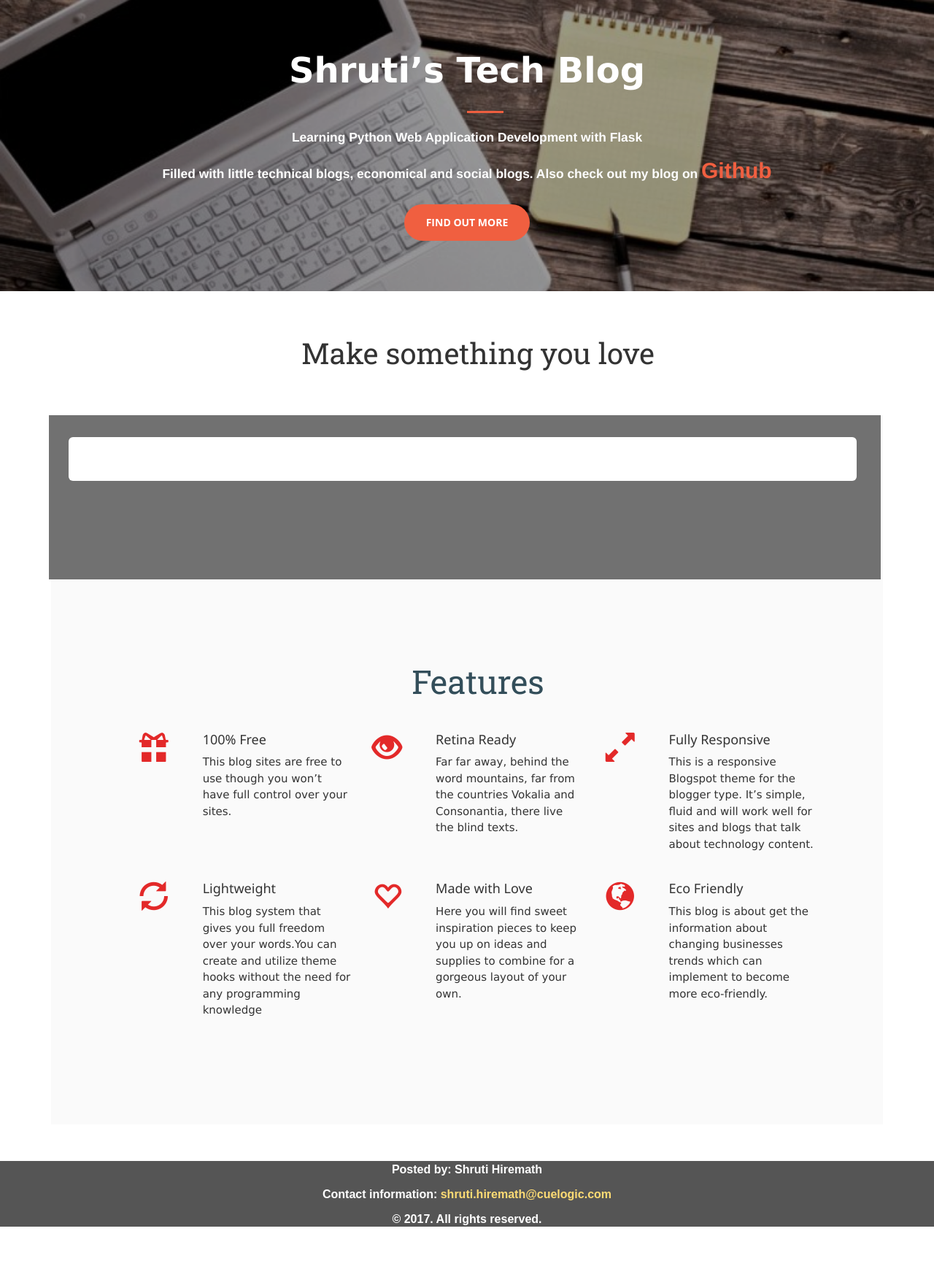
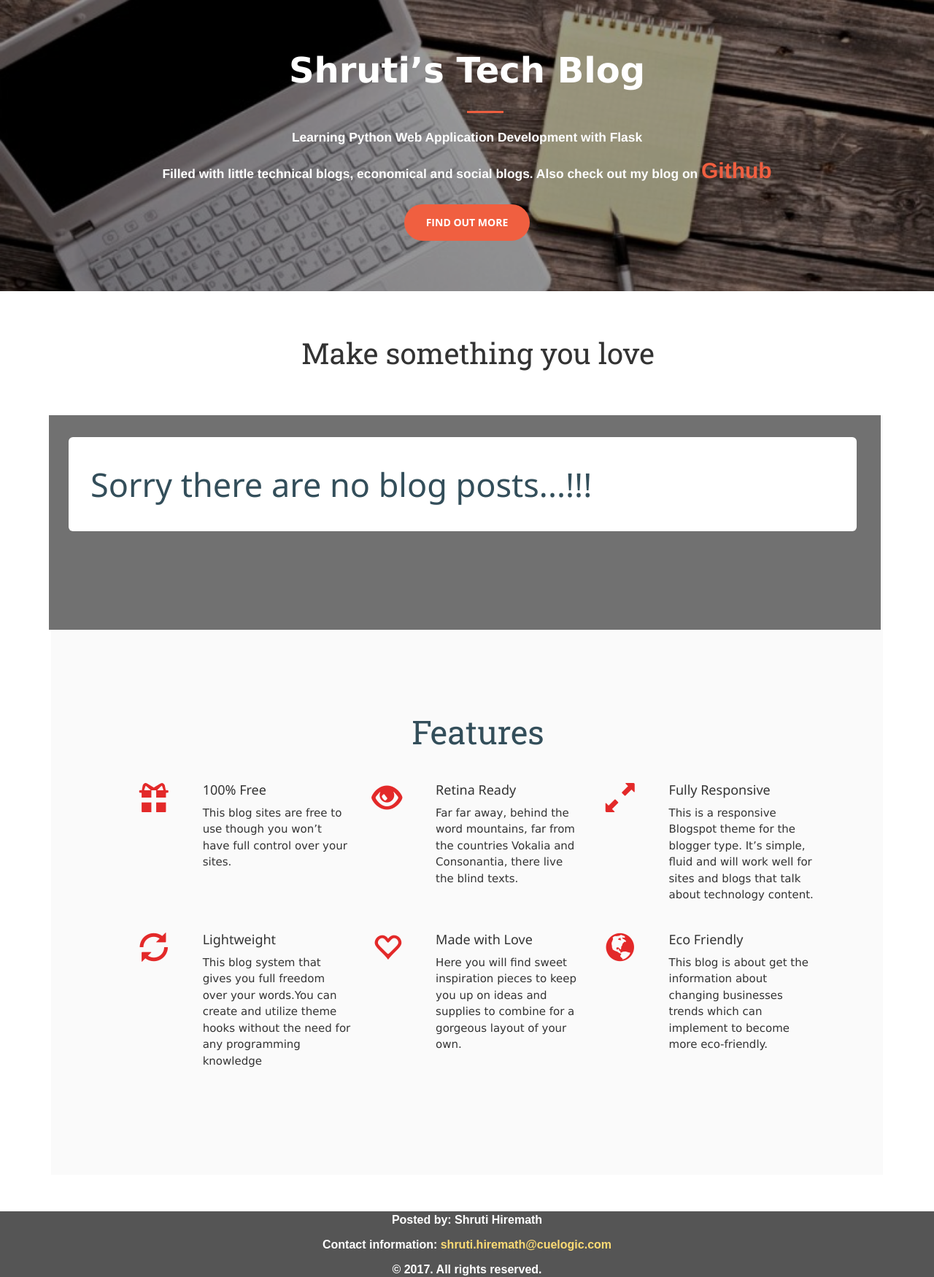
Before and after one commit to shrutih-cuelogic/flask-blogapp-poc, a Flask app: page / in a window 1280 px wide. Shown: the part 256-2006 px from the top of the page at 73% size. Before the commit the page ends 1937 px from the top, so only its background shows below. Run offline with Flask 2, Linux system fonts and the light colour scheme; some libraries are stand-ins or nearby versions.

Commit message:
modified index templates

```diff
--- a/app/templates/index.html
+++ b/app/templates/index.html
@@ -25,6 +25,7 @@
   </div>
   <div id="blog-portfolio">
     <div class="jumbotron">
+    {% if blogs_list %}
       {% for blogs in blogs_list %}
         <div class="blog-portfolio-item blog-img-right">
           <div class="blog-portfolio-figure animate-box" style="background-image: url(static/blog/images/woods.jpeg);"></div>
@@ -40,6 +41,9 @@
           </div>
         </div>
       {% endfor %}
+    {% else %}
+      <div class="blog-portfolio-description"><h2>Sorry there are no blog posts...!!!</h2></div>
+    {% endif %}
     </div>
   </div>
 
```
Lines whose indentation alone changed are shown as unchanged.
